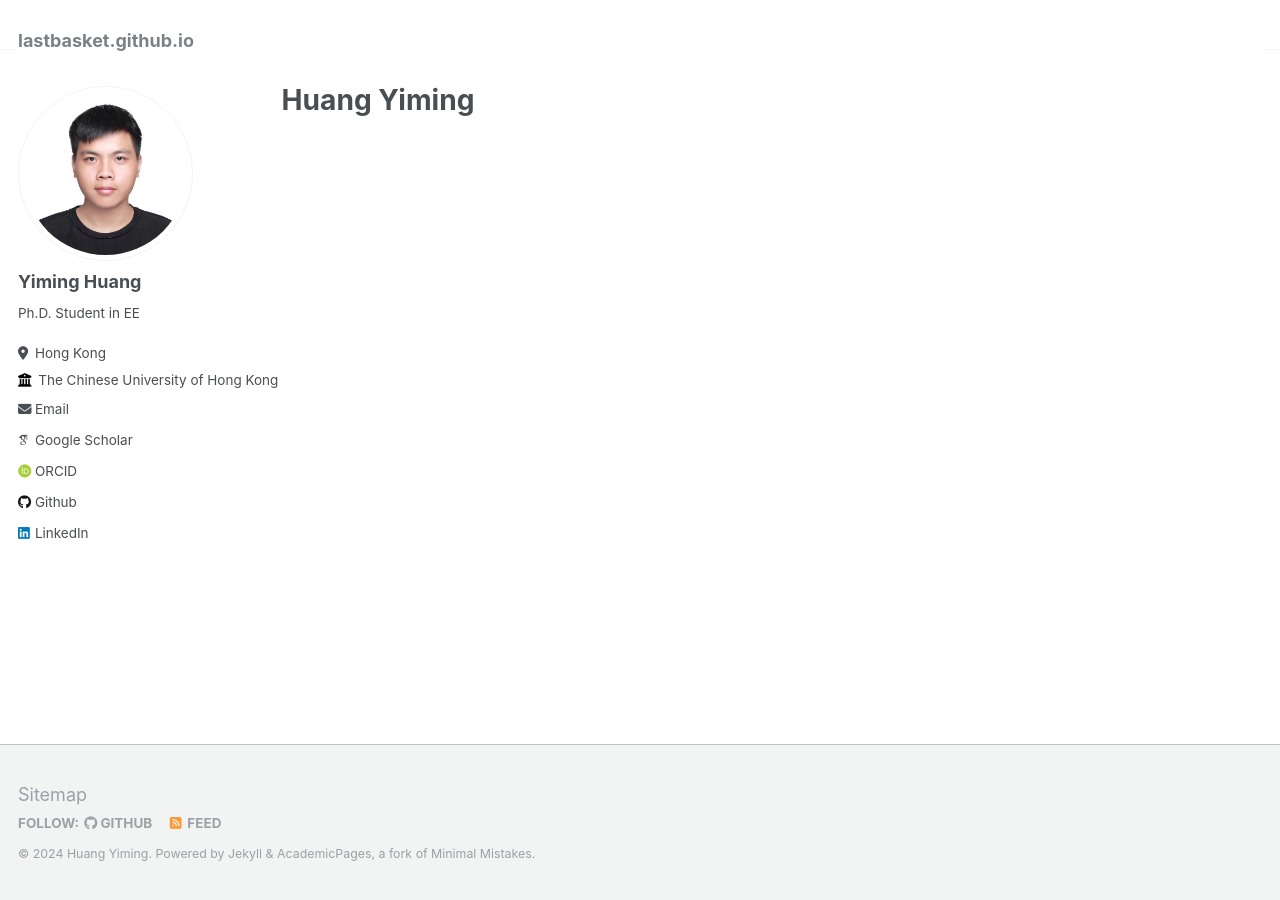
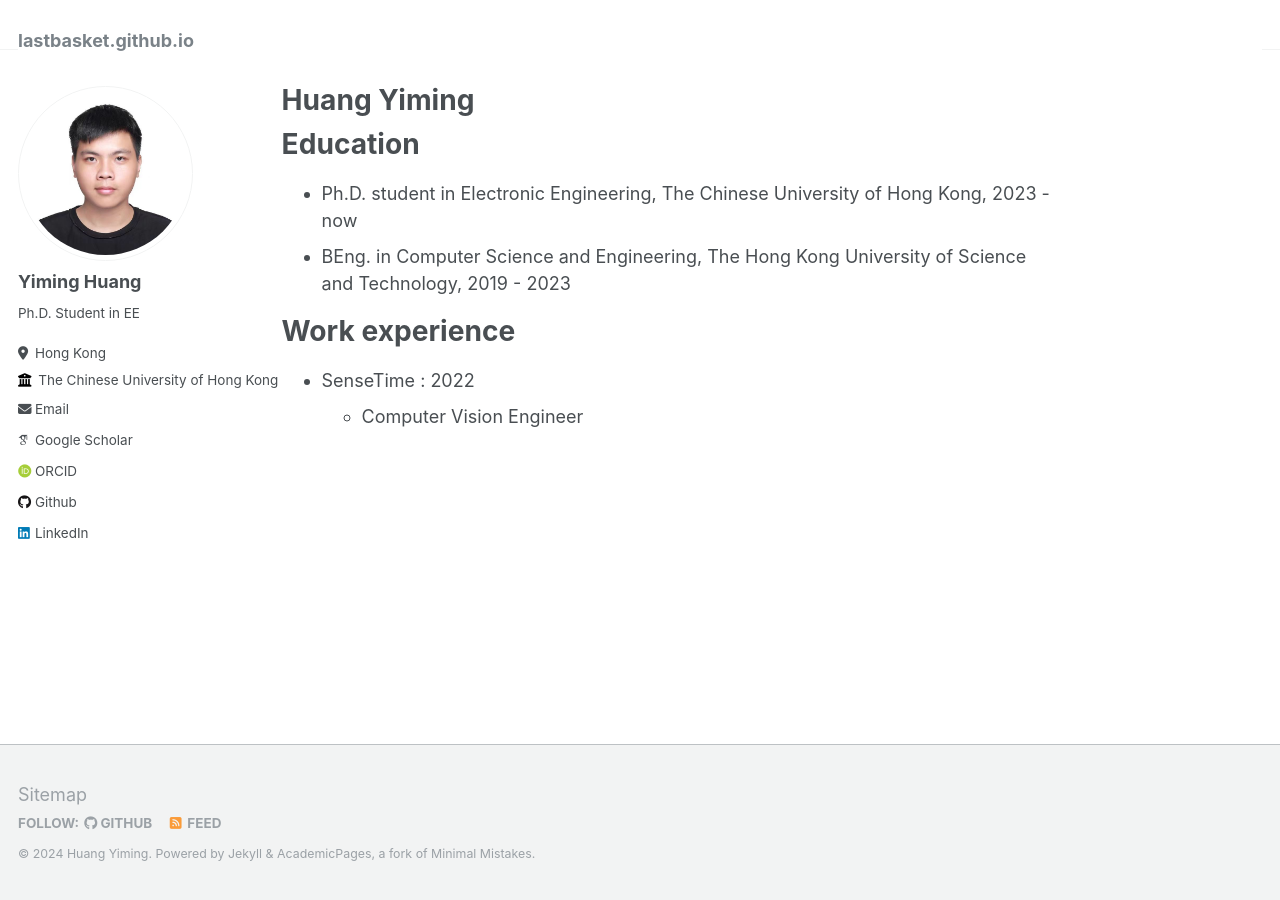
Before and after one commit to lastbasket/lastbasket.github.io, a Jekyll site: the page built from _pages/about.md, in a window 1280 px wide. Built offline with Jekyll 4.4.1, drawn with Linux system fonts in a browser that asks for light colours; some web fonts are replaced.

Commit message:
update page

```diff
--- a/_pages/about.md
+++ b/_pages/about.md
@@ -6,3 +6,13 @@ redirect_from:
   - /about/
   - /about.html
 ---
+
+Education
+======
+* Ph.D. student in Electronic Engineering, The Chinese University of Hong Kong, 2023 - now
+* BEng. in Computer Science and Engineering, The Hong Kong University of Science and Technology, 2019 - 2023
+
+Work experience
+======
+* SenseTime : 2022
+  * Computer Vision Engineer
```
